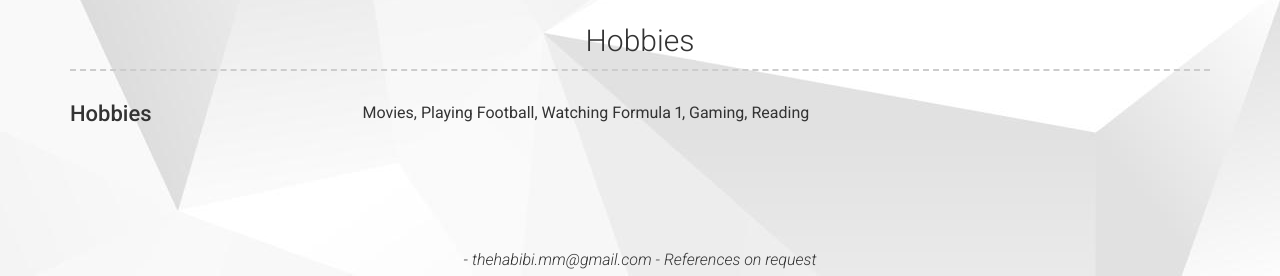
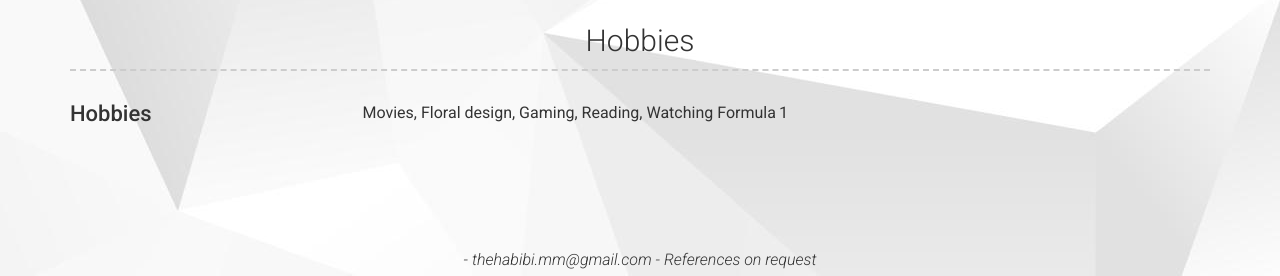
Before and after one commit to HabibiMehdi/HabibiMehdi.github.io, a Jekyll site: the page built from index.md, in a window 1280 px wide and 900 px high, scrolled down 1559 px. Shown: the part 621-897 px from the top of the window. Built offline with Jekyll 4.4.1, drawn with Linux system fonts in a browser that asks for light colours; nearby versions of some CDN libraries; a style sheet for code colours, icons or effects is not loaded.

Commit message:
Update _config.yml

```diff
--- a/_config.yml
+++ b/_config.yml
@@ -130,7 +130,7 @@ content:
       - layout: left
         title: Hobbies
         description: |
-          Movies, Playing Football, Watching Formula 1, Gaming, Reading
+          Movies, Floral design, Gaming, Reading, Watching Formula 1
 
 
 # Footer
```
